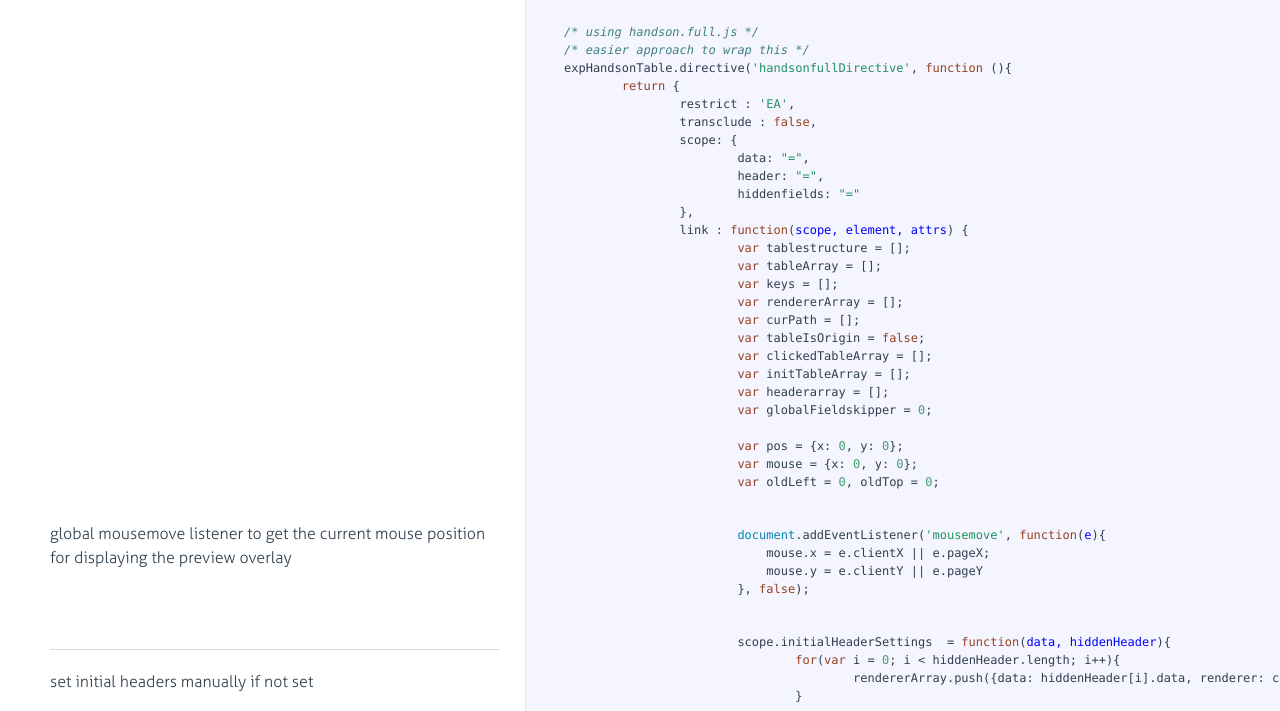
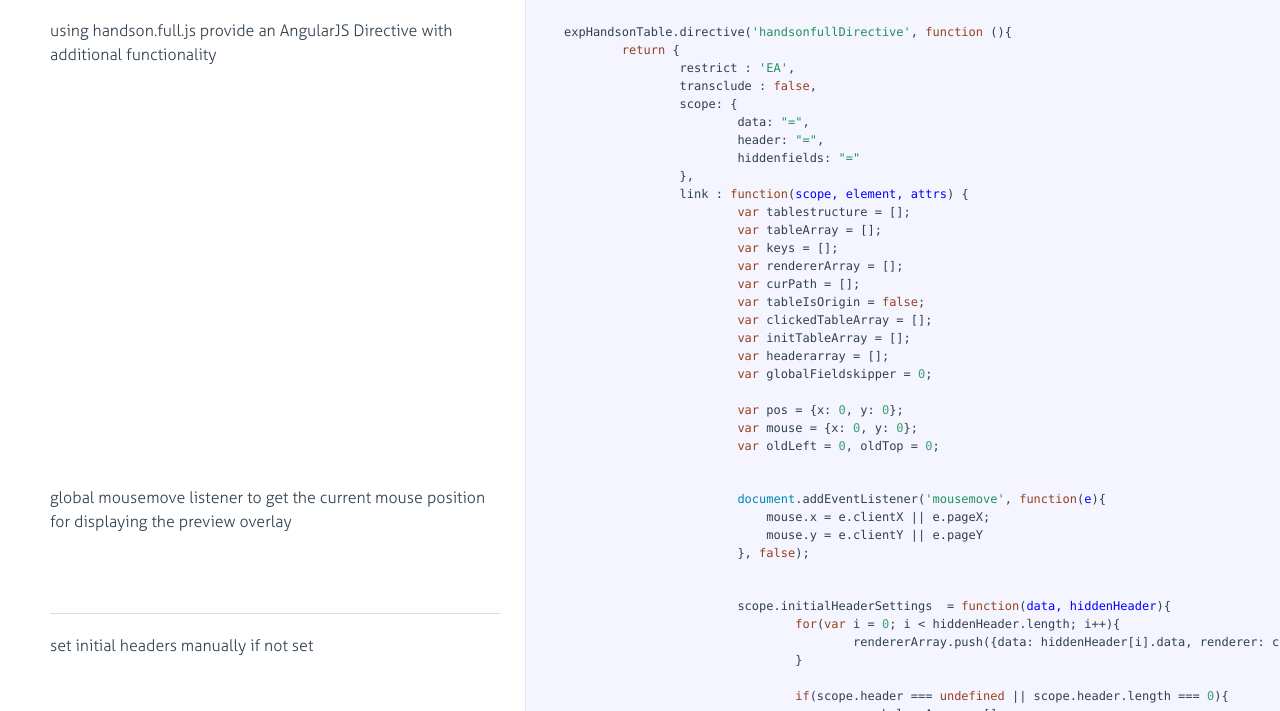
Before and after one commit to cebrakadabra/expanded-ngHandsonTableDirective, a plain HTML site: page js/docs/view.html in a window 1280 px wide. Shown: the part 89-800 px from the top of the page. Drawn offline with Linux system fonts and the light colour scheme.

Commit message:
better start comment

```diff
--- a/js/docs/view.html
+++ b/js/docs/view.html
@@ -27,12 +27,12 @@
               <div class="pilwrap ">
                 <a class="pilcrow" href="#section-1">&#182;</a>
               </div>
-
-            </div>
-
-            <div class="content"><div class='highlight'><pre><span class="hljs-comment">/* using handson.full.js */</span>
-<span class="hljs-comment">/* easier approach to wrap this */</span>
-expHandsonTable.directive(<span class="hljs-string">'handsonfullDirective'</span>, <span class="hljs-function"><span class="hljs-keyword">function</span> (<span class="hljs-params"></span>)</span>{
+              <p>using handson.full.js
+provide an AngularJS Directive with additional functionality</p>
+
+            </div>
+
+            <div class="content"><div class='highlight'><pre>expHandsonTable.directive(<span class="hljs-string">'handsonfullDirective'</span>, <span class="hljs-function"><span class="hljs-keyword">function</span> (<span class="hljs-params"></span>)</span>{
 	<span class="hljs-keyword">return</span> {
 		restrict : <span class="hljs-string">'EA'</span>,
 		transclude : <span class="hljs-literal">false</span>,
--- a/js/view.js
+++ b/js/view.js
@@ -1,5 +1,5 @@
-/* using handson.full.js */
-/* easier approach to wrap this */
+// using handson.full.js
+// provide an AngularJS Directive with additional functionality
 expHandsonTable.directive('handsonfullDirective', function (){
 	return {
 		restrict : 'EA',
```
